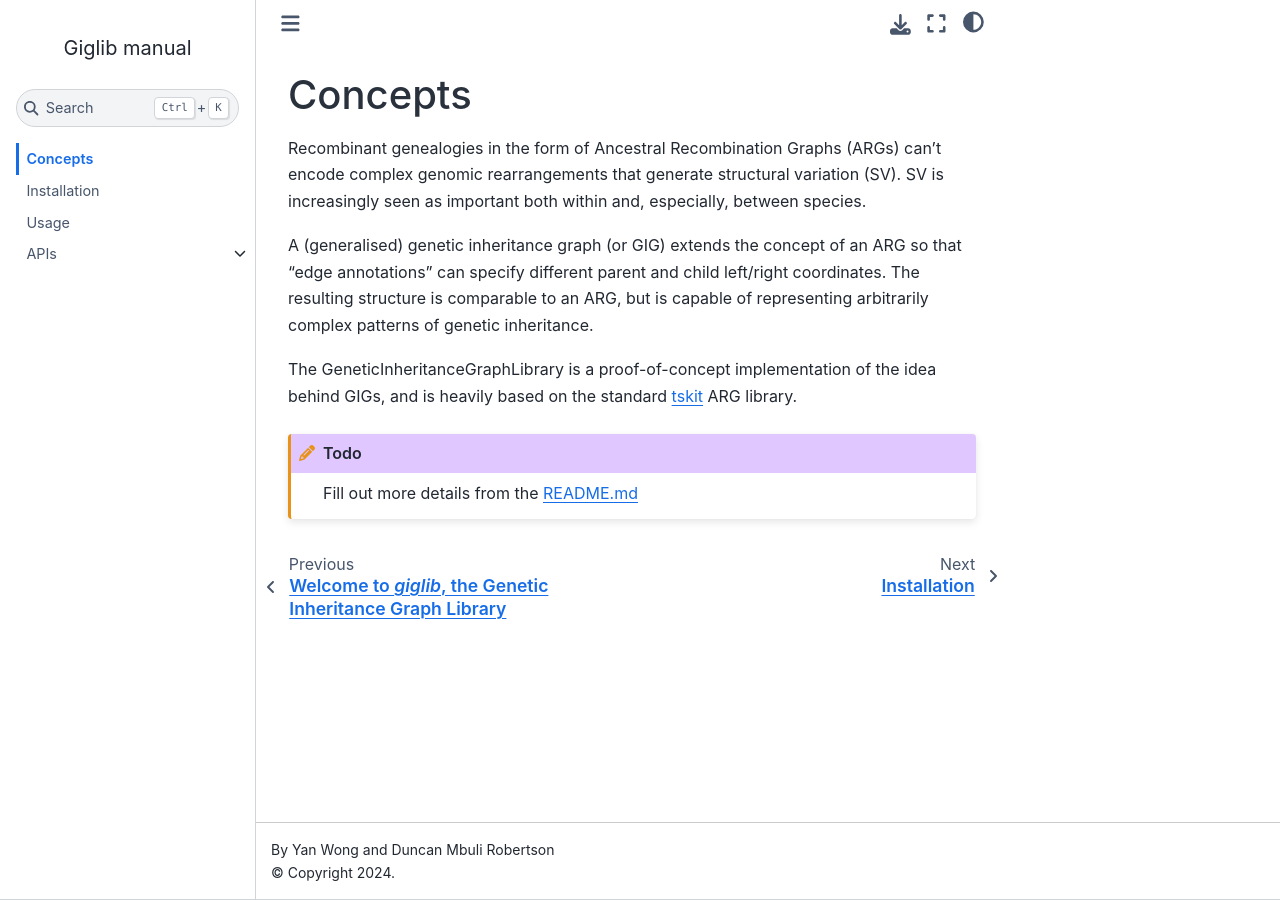
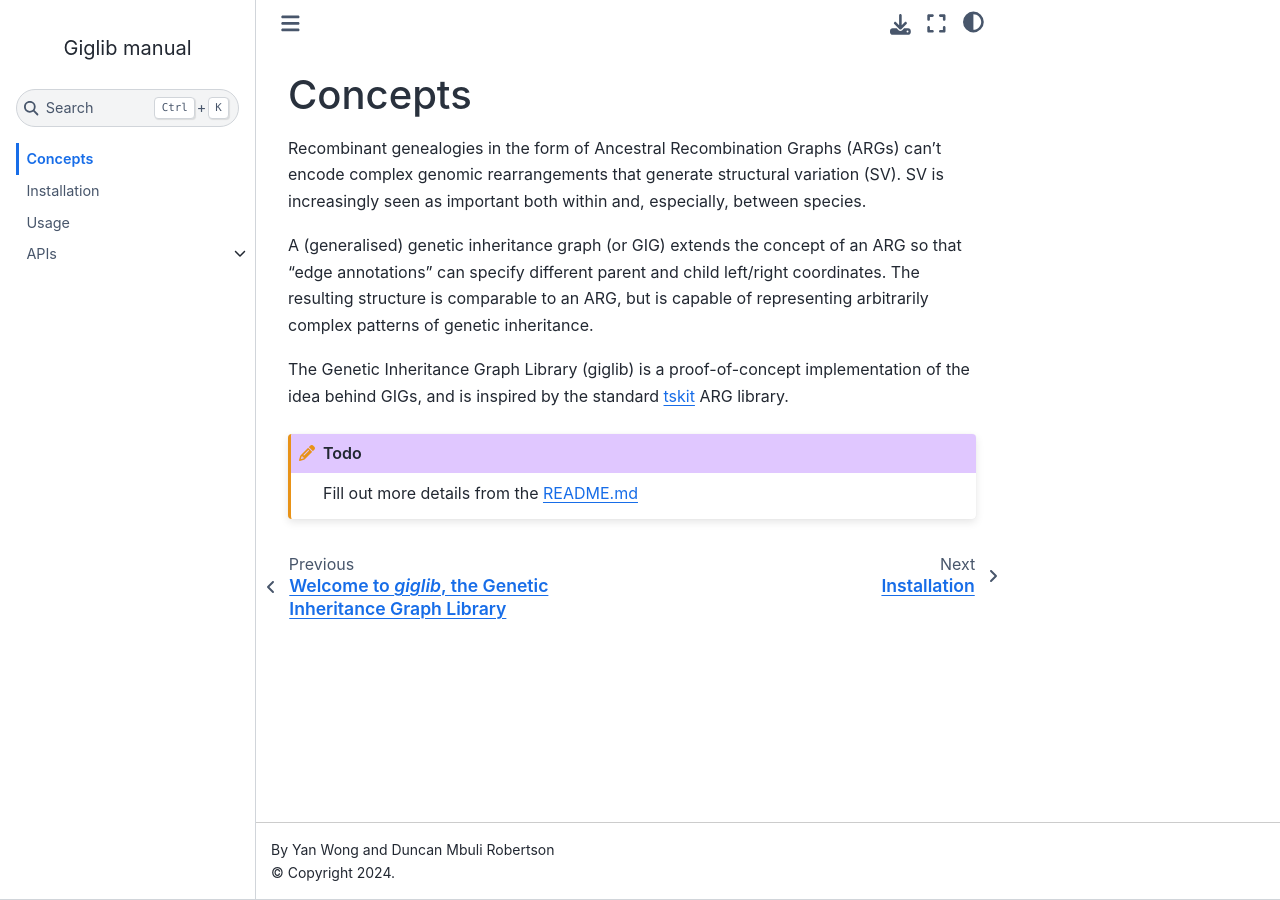
Before and after one commit to hyanwong/giglib, a Jupyter Book: the page built from docs/concepts.md, in a window 1280 px wide. Built offline with Jupyter Book 1.0.4 settings and Sphinx 7.4.7 and the Sphinx Book theme 1.1.4, drawn with Linux system fonts in a browser that asks for light colours.

Commit message:
Clarify description of Genetic Inheritance Graph Library
Updated the description of the Genetic Inheritance Graph Library for clarity and accuracy.

```diff
--- a/docs/concepts.md
+++ b/docs/concepts.md
@@ -24,9 +24,8 @@ so that “edge annotations” can specify different parent and child left/right
 The resulting structure is comparable to an ARG, but is capable of representing
 arbitrarily complex patterns of genetic inheritance.
 
-The GeneticInheritanceGraphLibrary is a proof-of-concept implementation of the idea
-behind GIGs, and is heavily based on the standard [tskit](https://tskit.dev) ARG
-library.
+The Genetic Inheritance Graph Library (giglib) is a proof-of-concept implementation of the idea
+behind GIGs, and is inspired by the standard [tskit](https://tskit.dev) ARG library.
 
 :::{todo}
 Fill out more details from the [README.md](https://github.com/hyanwong/GeneticInheritanceGraphLibrary/blob/main/README.md)
```
